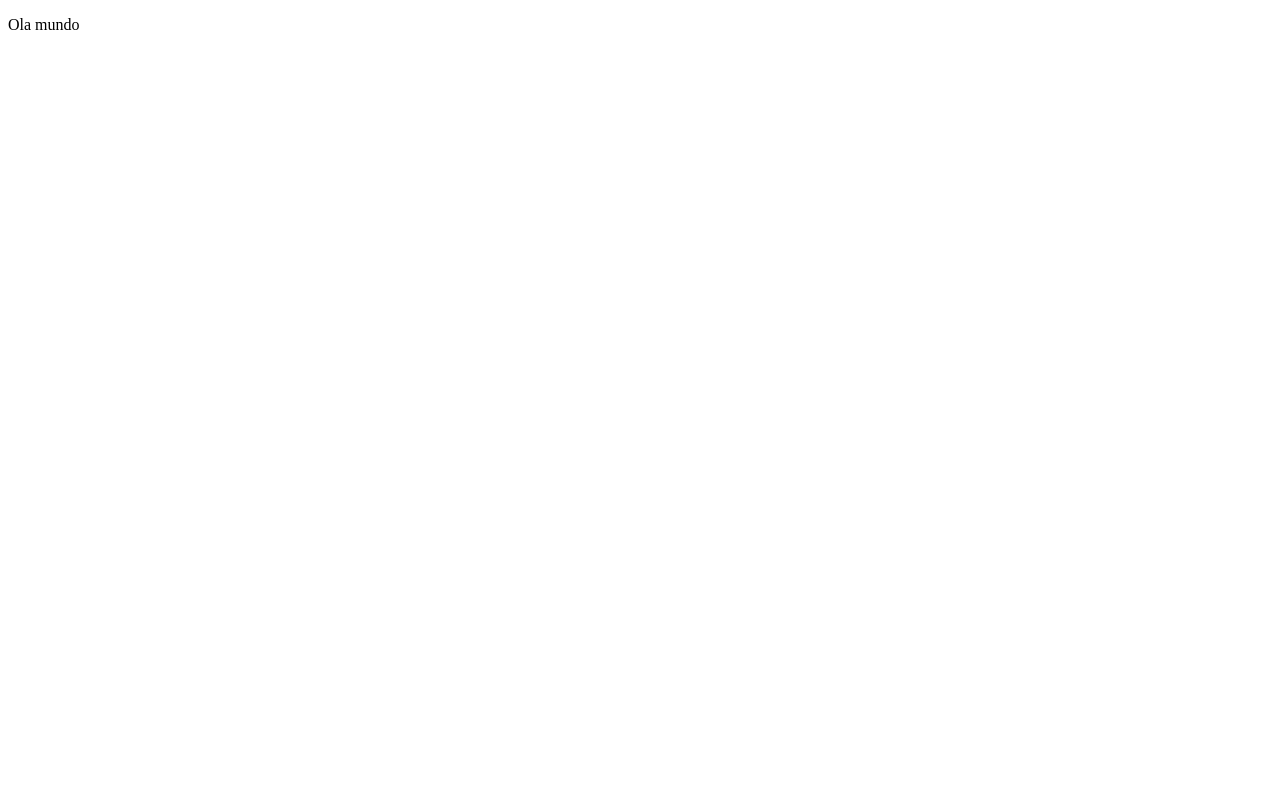
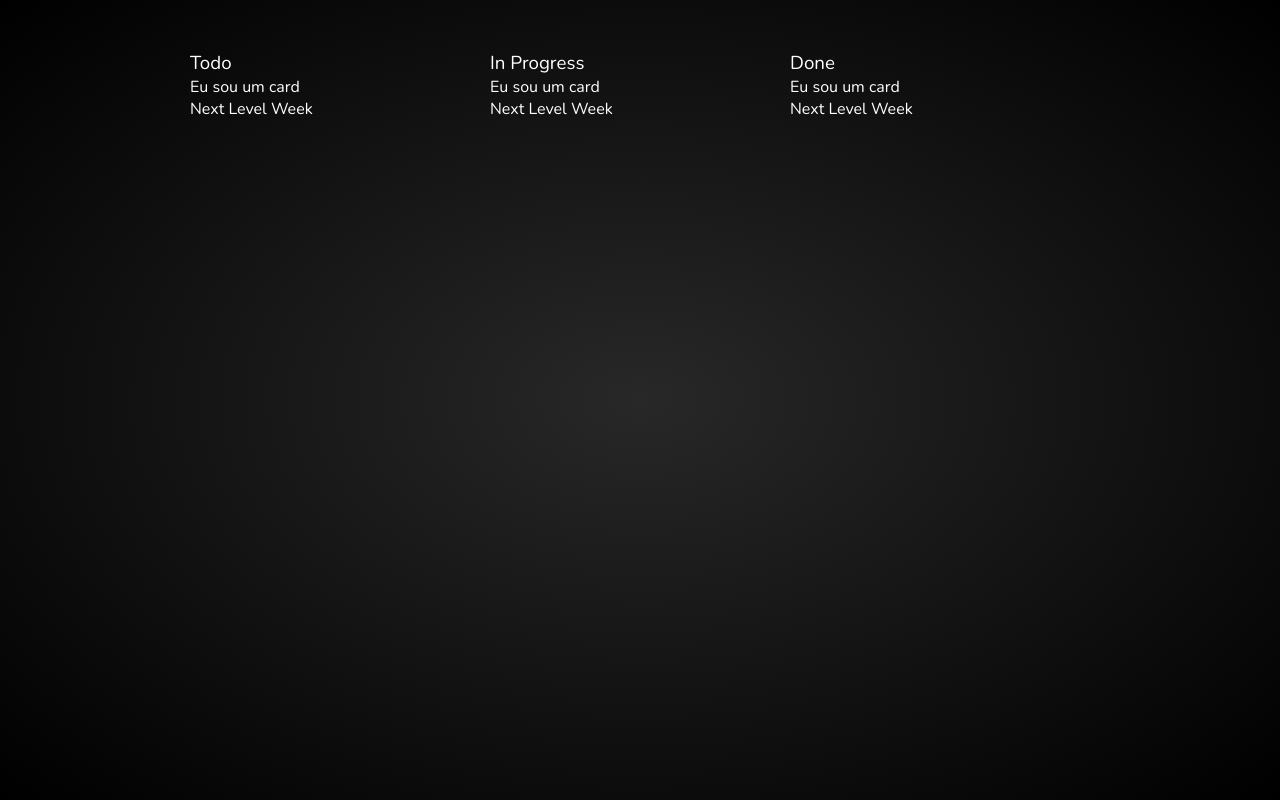
Before and after one commit to vitor-mat/Drag-and-drop-project, a React (Create React App) app: page / in a window 1280 px wide. Built offline with nearby package versions, Linux system fonts and the light colour scheme.

Commit message:
font munito adicionada + pagina prinicipal iniciado + componente dos quadros (tá como cards ainda)

```diff
--- a/public/index.html
+++ b/public/index.html
@@ -3,7 +3,10 @@
   <head>
     <meta charset="utf-8" />
     <meta name="viewport" content="width=device-width, initial-scale=1" />
-    <title>Note App</title>
+    <title>Kanban App</title>
+    <link rel="preconnect" href="https://fonts.googleapis.com">
+    <link rel="preconnect" href="https://fonts.gstatic.com" crossorigin>
+    <link href="https://fonts.googleapis.com/css2?family=Nunito:ital,wght@0,200;0,300;0,400;0,600;0,700;0,800;0,900;1,200;1,300;1,400;1,600;1,800&display=swap" rel="stylesheet">
   </head>
   <body>
     <div id="root"></div>
--- a/src/App.js
+++ b/src/App.js
@@ -1,8 +1,15 @@
 import React from 'react';
+
+import { KanbanPage } from './pages/kanban/index'
+
+import { GlobalStyle } from './style/globalStyle'
 
 const App = () => {
   return(
-    <p>Ola mundo</p>
+    <>
+      <GlobalStyle />
+      <KanbanPage />
+    </>
   )
 }
 
--- /dev/null
+++ b/src/components/card/index.js
@@ -0,0 +1,17 @@
+import React from 'react';
+
+import {
+    Container
+    } from './style'
+
+export const Card = ({title, description}) => {
+    return(
+        <Container>
+            <div id="title-container"><h3>{title}</h3></div>
+            <div id="dropzone-container">
+                <div id="cards" draggable="true">Eu sou um card</div>
+            </div>
+            <div>{description}</div>
+        </Container>
+    )
+}
--- /dev/null
+++ b/src/components/card/style.js
@@ -0,0 +1,11 @@
+import styled from 'styled-components';
+
+export const Container = styled.div`
+    width: 300px;
+    height: 400px;
+
+    #title-container{
+        color: yellow;
+    }
+
+`
--- /dev/null
+++ b/src/pages/kanban/index.js
@@ -0,0 +1,17 @@
+import React from 'react';
+
+import { Card } from '../../components/card/index'
+
+import {
+    Container
+    } from './style';
+
+export const KanbanPage = () => {
+    return(
+        <Container>
+            <Card title="Todo" description="Next Level Week"/>
+            <Card title="In Progress" description="Next Level Week"/>
+            <Card title="Done" description="Next Level Week"/>
+        </Container>
+    )
+}
--- /dev/null
+++ b/src/pages/kanban/style.js
@@ -0,0 +1,11 @@
+import styled from 'styled-components';
+
+export const Container = styled.div`
+    width: 100%;
+    height: 100vh;
+    background: radial-gradient(rgb(40, 40, 40), #000);
+
+    display: flex;
+    justify-content: center;
+    padding: 50px;
+`
--- /dev/null
+++ b/src/style/globalStyle.js
@@ -0,0 +1,13 @@
+import { createGlobalStyle } from 'styled-components';
+
+export const GlobalStyle = createGlobalStyle`
+    *{
+        margin: 0;
+        padding: 0;
+        box-sizing: border-box;
+        overflow-x: hidden;
+        color: white;
+        font-family: 'Nunito', sans-serif;
+        font-weight: 400;
+    }
+`
```
